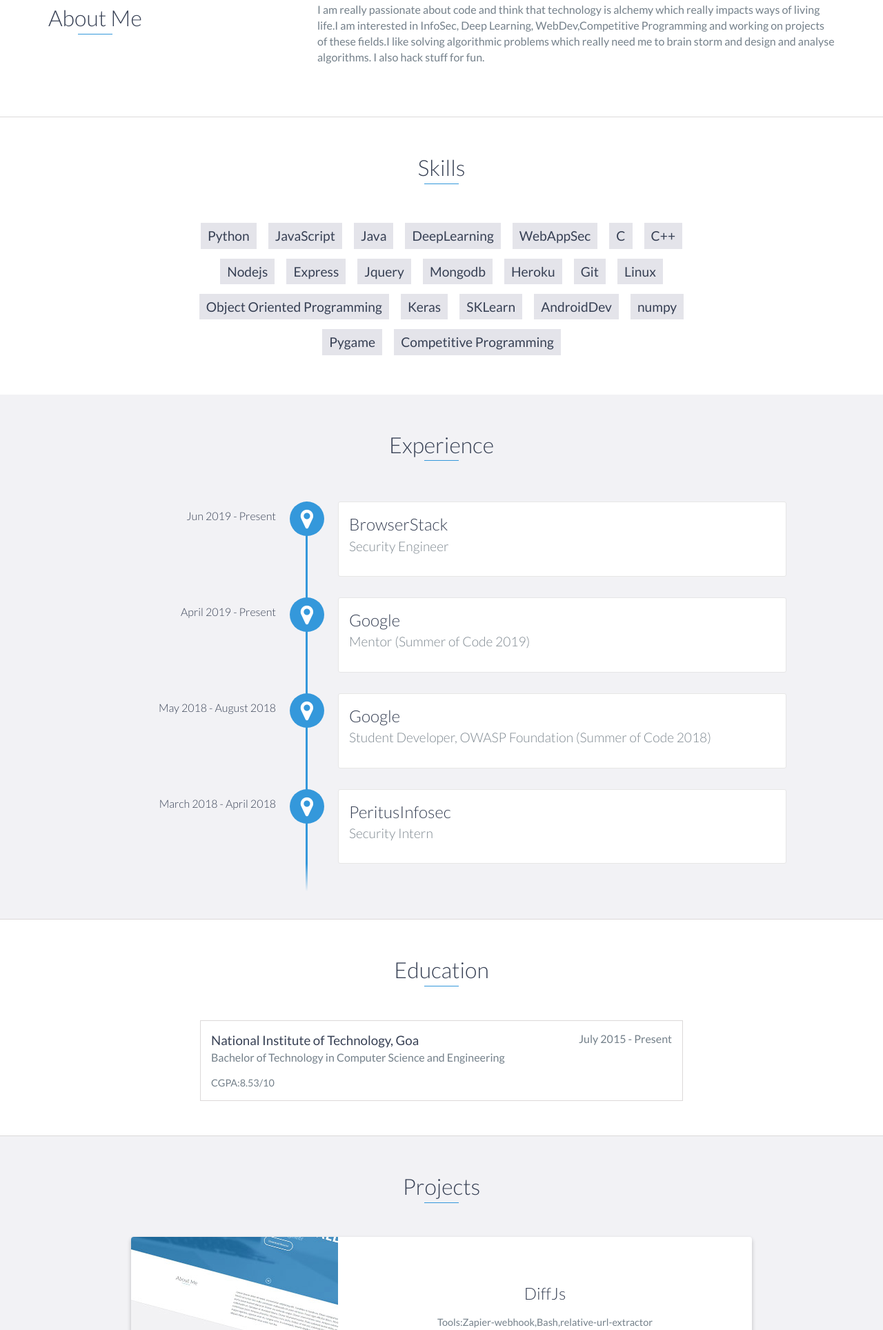
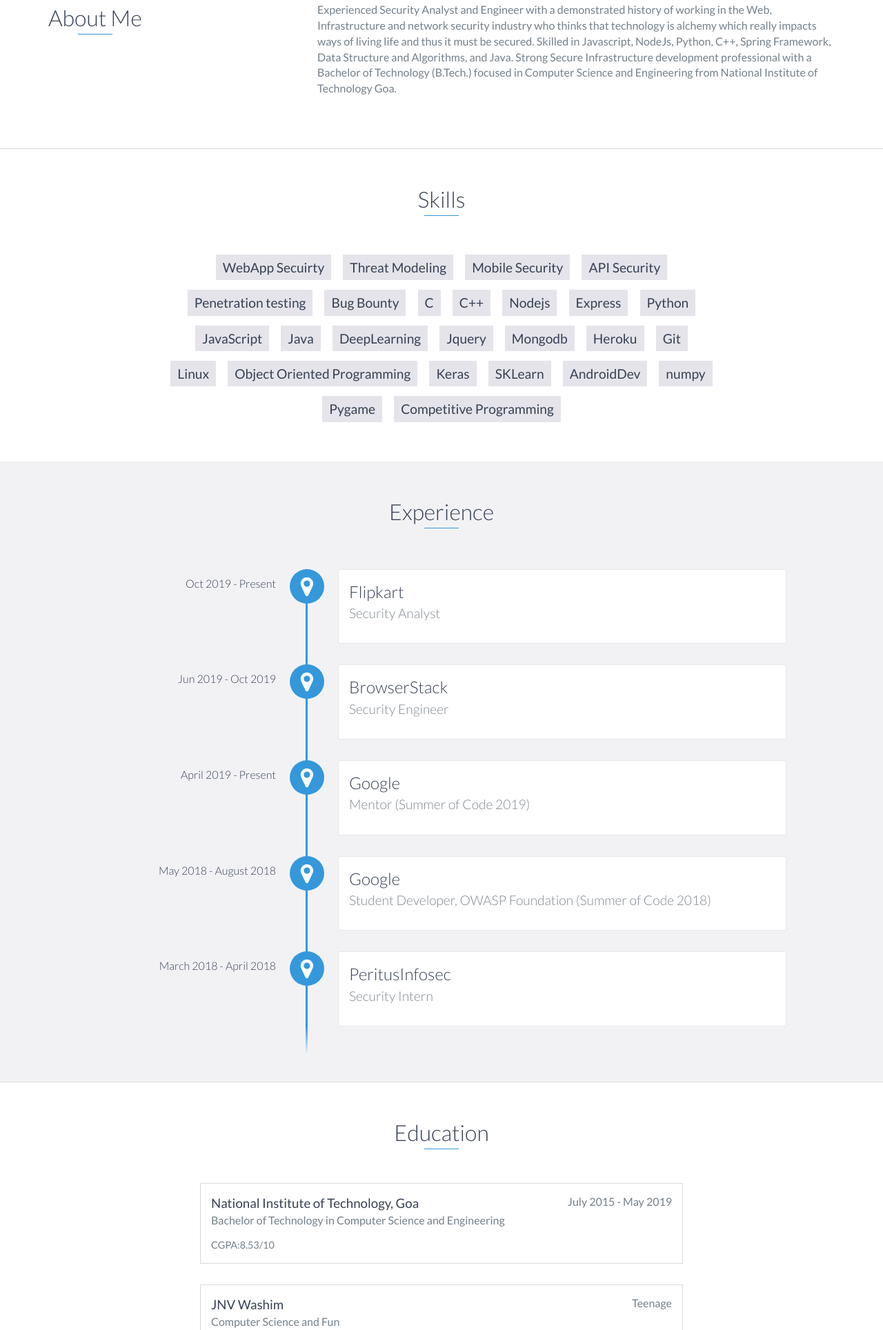
Before and after one commit to CaptainFreak/CaptainFreak.github.io, a website: page index.html in a window 1280 px wide. Shown: the part 872-2800 px from the top of the page at 69% size. Drawn offline with nearby package versions, Linux system fonts and the light colour scheme.

Commit message:
Update after fk

```diff
--- a/index.html
+++ b/index.html
@@ -55,7 +55,7 @@
     <div id="lead">
         <div id="lead-content">
             <h1>Shoeb Patel</h1>
-            <h2>Computer Science Undergrad</h2>
+            <h2>Hacker</h2>
             <a href="https://github.com/CaptainFreak" class="btn-rounded-white">Github Profile</a>
         </div>
         <!-- End #lead-content -->
@@ -79,7 +79,7 @@
                 </div>
                 <div class="col-md-8">
                     <p>
-                        I am really passionate about code and think that technology is alchemy which really impacts ways of living life.I am interested in InfoSec, Deep Learning, WebDev,Competitive Programming and working on projects of these fields.I like solving algorithmic problems which really need me to brain storm and design and analyse algorithms. I also hack stuff for fun.
+                        Experienced Security Analyst and Engineer with a demonstrated history of working in the Web, Infrastructure and network security industry who thinks that technology is alchemy which really impacts ways of living life and thus it must be secured. Skilled in Javascript, NodeJs, Python, C++, Spring Framework, Data Structure and Algorithms, and Java. Strong Secure Infrastructure development professional with a Bachelor of Technology (B.Tech.) focused in Computer Science and Engineering from National Institute of Technology Goa.
                     </p>
                 </div>
             </div>
@@ -90,15 +90,20 @@
     <div id="skills">
     <h2 class="heading">Skills</h2>
     <ul>
+        <li>WebApp Secuirty</li>
+        <li>Threat Modeling</li>
+        <li>Mobile Security</li>
+        <li>API Security</li>
+        <li>Penetration testing</li>
+        <li>Bug Bounty</li>
+        <li>C</li>
+        <li>C++</li>
+        <li>Nodejs</li>
+        <li>Express</li>
         <li>Python</li>
         <li>JavaScript</li>
         <li>Java</li>
         <li>DeepLearning</li>
-        <li>WebAppSec</li>
-        <li>C</li>
-        <li>C++</li>
-        <li>Nodejs</li>
-        <li>Express</li>
         <li>Jquery</li>
         <li>Mongodb</li>
         <li>Heroku</li>
@@ -120,7 +125,12 @@
         <h2 class="heading">Experience</h2>
         <div id="experience-timeline">
 
-	    <div data-date="Jun 2019 - Present">
+            <div data-date="Oct 2019 - Present">
+                    <h3>Flipkart</h3>
+                    <h4>Security Analyst</h4>
+            </div>
+
+    	    <div data-date="Jun 2019 - Oct 2019">
                     <h3>BrowserStack</h3>
                     <h4>Security Engineer</h4>
             </div>
@@ -151,10 +161,21 @@
         <h2 class="heading">Education</h2>
         <div class="education-block">
             <h3>National Institute of Technology, Goa</h3>
-            <span class="education-date">July 2015 - Present</span>
+            <span class="education-date">July 2015 - May 2019</span>
             <h4>Bachelor of Technology in Computer Science and Engineering</h4>
             <p>
                 CGPA:8.53/10
+            </p>
+        </div>
+
+        <div class="education-block">
+            <h3>JNV Washim</h3>
+            <span class="education-date">Teenage</span>
+            <h4>Computer Science and Fun</h4>
+            <p>
+                HSC: 93%
+                <br>
+                SSC: 10/10 CGPA
             </p>
         </div>
         <!-- End .education-block -->
```
Lines whose indentation alone changed are shown as unchanged.
